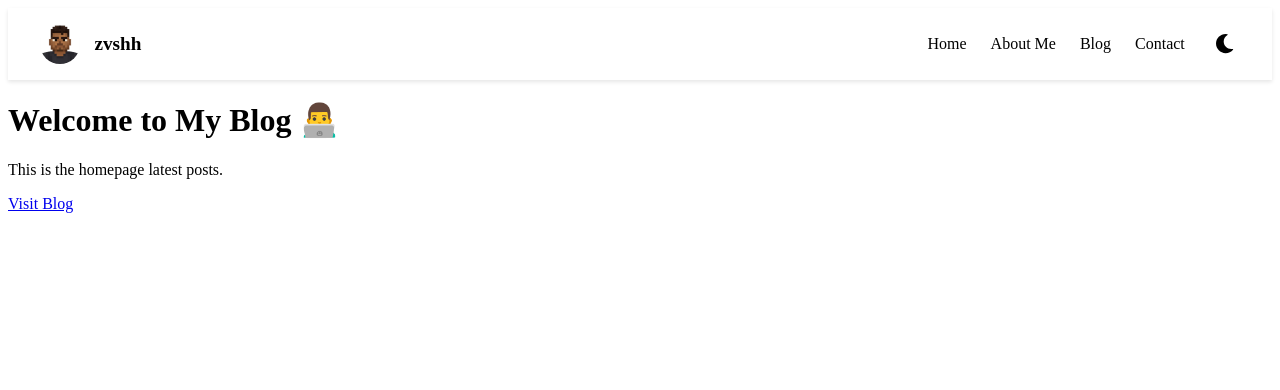
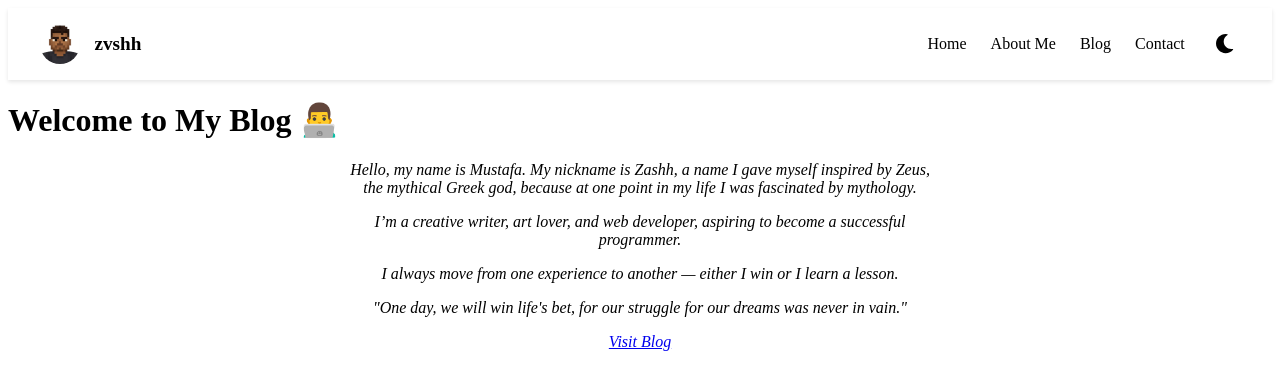
Before and after one commit to Mustafa15903/my-Blog-z, a React (Create React App) app: page / in a window 1280 px wide. Shown: the top 390 px of the page. Built offline with nearby package versions, Linux system fonts and the light colour scheme.

Commit message:
edit home

```diff
--- a/public/index.html
+++ b/public/index.html
@@ -19,7 +19,7 @@
     <meta name="msapplication-TileColor" content="#000000">
 
     <!-- Web App Manifest -->
-    <link rel="manifest" href="%PUBLIC_URL%/manifest.json" />
+    <link rel="manifest" href="/manifest.json" />
 
     <!-- Open Graph / Facebook (for social sharing) -->
     <meta property="og:type" content="website">
--- a/src/pages/Home.jsx
+++ b/src/pages/Home.jsx
@@ -5,8 +5,18 @@ function Home() {
   return (
     <div className="page">
       <h1>Welcome to My Blog 👨‍💻 </h1>
-      <p>This is the homepage  latest posts.</p>
+      <div className="intro" style={{ maxWidth: '600px', margin: '0 auto', textAlign: 'center' , fontStyle: 'italic'}}>
+      <p>Hello, my name is Mustafa. My nickname is Zashh,
+        a name I gave myself inspired by Zeus, the mythical Greek god, because at one point in my life I was fascinated by mythology.
+      </p>
+      <p>I’m a creative writer, art lover, and web developer, aspiring to become a successful programmer.
+      </p>
+      <p>I always move from one experience to another — either I win or I learn a lesson.
+      </p>
+      <p>"One day, we will win life's bet, for our struggle for our dreams was never in vain."
+      </p>
       <Link to="/blog" className="button">Visit Blog</Link>
+    </div>
     </div>
   );
 }
```
